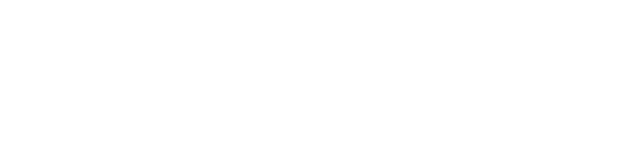
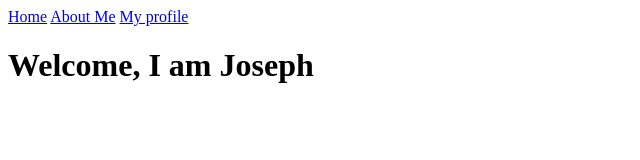
Before and after one commit to Josephojuko/my_web_projects, a plain HTML site: page index.html in a window 1280 px wide. Shown: the whole page, without its empty margins (0-640 px from the left). Drawn offline with Linux system fonts and the light colour scheme.

Commit message:
creating links to my about and profile page

```diff
--- a/index.html
+++ b/index.html
@@ -3,9 +3,12 @@
 <head>
     <meta charset="UTF-8">
     <meta name="viewport" content="width=device-width, initial-scale=1.0">
-    <title>Document</title>
+    <title>My first website</title>
 </head>
 <body>
-
+    <a href="./index.html#first">Home</a>
+    <a href="about.html" target="_blank">About Me</a>
+    <a href="./myprofile.html" target="_blank">My profile</a>
+    <h1 id="first">Welcome, I am Joseph</h1>
 </body>
 </html>
```
Also changed, not shown: about.html (added), myprofile.html (added).
